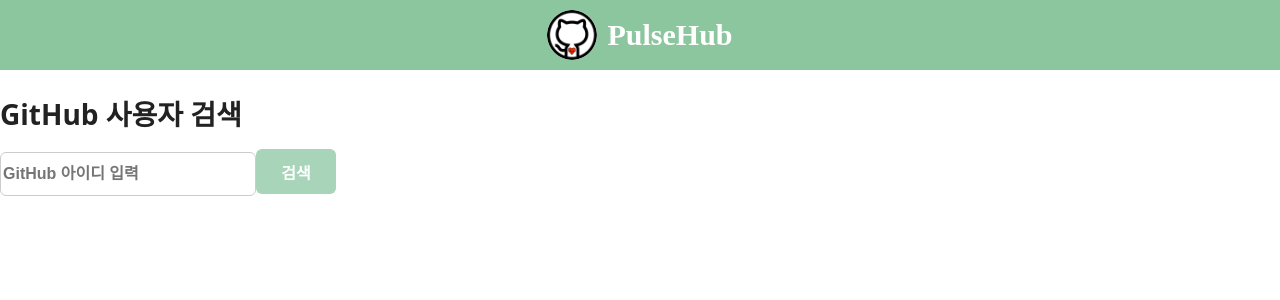
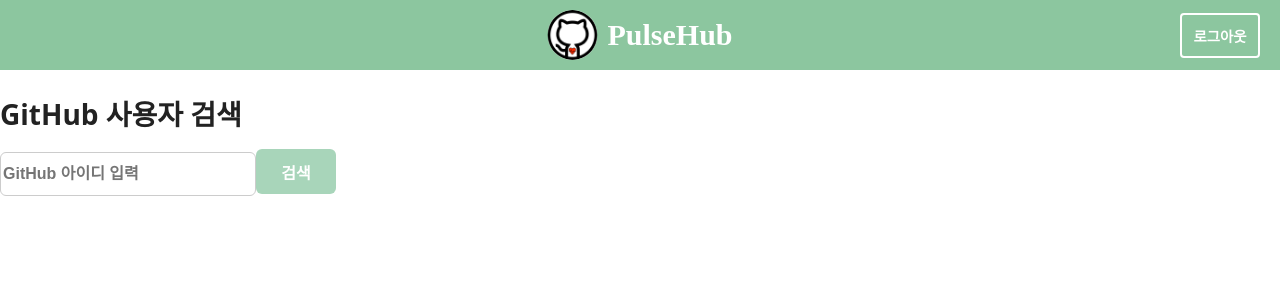
Before and after one commit to trueS2/PulseHub-Fe, a React (Create React App) app: page / in a window 1280 px wide. Shown: the top 300 px of the page. Built offline with nearby package versions, Linux system fonts and the light colour scheme; no server answers; sample sign-in values are in the browser's storage.

Commit message:
feat: 로그아웃 기능 개발

```diff
--- a/src/app/components/organisms/Header.js
+++ b/src/app/components/organisms/Header.js
@@ -1,11 +1,38 @@
+// src/app/components/organisms/Header.js
 import React from 'react';
+import { useNavigate, useLocation } from 'react-router-dom';
 import styles from './Header.module.css';
 
-function Header() {
+function Header({ onLogout }) {
+    const navigate = useNavigate();
+    const { pathname } = useLocation();
+    const showLogout = pathname !== '/login';
+
+    const handleLogout = () => {
+        localStorage.removeItem('jwt');
+        onLogout && onLogout();
+        navigate('/login');
+    };
+
     return (
         <header className={styles.header}>
-            <img src="/pulsehub-icon.png" alt="PulseHub Logo" className={styles.logoImage} />
-            <h1 className={styles.logo}>PulseHub</h1>
+            <div className={styles.logoContainer}>
+                <img
+                    src="/pulsehub-icon.png"
+                    alt="PulseHub Logo"
+                    className={styles.logoImage}
+                />
+                <h1 className={styles.logo}>PulseHub</h1>
+            </div>
+
+            {showLogout && (
+                <button
+                    onClick={handleLogout}
+                    className={styles.logoutButton}
+                >
+                    로그아웃
+                </button>
+            )}
         </header>
     );
 }
--- a/src/app/components/organisms/Header.module.css
+++ b/src/app/components/organisms/Header.module.css
@@ -1,19 +1,24 @@
+/* src/app/components/organisms/Header.module.css */
 .header {
+    position: relative;
+    display: flex;
+    justify-content: flex-end;
+    align-items: center;
     width: 100%;
     height: 70px;
-    background-color: #8cc69f;
-    display: flex;
-    justify-content: center;
-    align-items: center;
     padding: 0 20px;
     box-sizing: border-box;
+    background-color: #8cc69f;
     color: white;
     font-weight: 700;
 }
 
-.logo {
-    font-size: 30px;
-    height: auto;
+.logoContainer {
+    position: absolute;
+    left: 50%;
+    transform: translateX(-50%);
+    display: flex;
+    align-items: center;
 }
 
 .logoImage {
@@ -22,3 +27,24 @@
     margin-right: 10px;
     border-radius: 100px;
 }
+
+.logo {
+    font-size: 30px;
+    margin: 0;
+    line-height: 1;
+}
+
+.logoutButton {
+    background: transparent;
+    border: 2px solid white;
+    border-radius: 4px;
+    padding: 4px 8px;
+    font-size: 0.9rem;
+    cursor: pointer;
+    color: white;
+    margin-left: auto;
+}
+
+.logoutButton:hover {
+    background: rgba(255, 255, 255, 0.2);
+}
--- a/src/app/components/pages/HomePage.js
+++ b/src/app/components/pages/HomePage.js
@@ -1,17 +1,16 @@
 // src/app/components/pages/HomePage.js
 import React, { useState } from 'react';
 import { useGithubUser } from '../../hooks/useGithubUser';
-import UserProfile from '../organisms/UserProfile';
-import SearchForm from '../molecules/SearchForm';
 import Header from '../organisms/Header';
 import Heading from '../atoms/Heading';
+import SearchForm from '../molecules/SearchForm';
+import UserProfile from '../organisms/UserProfile';
 import CommitSection from '../organisms/CommitSection';
 
 function HomePage() {
     const [username, setUsername] = useState('');
     const [commitDays, setCommitDays] = useState(30);
     const [commitAnalyzeTrigger, setCommitAnalyzeTrigger] = useState(false);
-
     const { userData, loading, error, getUserData } = useGithubUser();
 
     const handleSearch = () => {
@@ -27,11 +26,14 @@ function HomePage() {
         }
     };
 
+    const handleLogoutCleanup = () => {
+    };
+
     return (
         <div>
-            <Header />
+            <Header onLogout={handleLogoutCleanup} />
+
             <Heading level={2}>GitHub 사용자 검색</Heading>
-
             <SearchForm
                 username={username}
                 setUsername={setUsername}
@@ -44,14 +46,12 @@ function HomePage() {
             {userData && (
                 <>
                     <Heading level={2}>프로필</Heading>
-
                     <UserProfile user={userData} />
 
                     <div style={{ marginTop: '1rem' }}>
                         <label htmlFor="commitDays">
                             <Heading level={2}>커밋 조회</Heading>
                         </label>
-
                         <select
                             id="commitDays"
                             value={commitDays}
@@ -62,7 +62,10 @@ function HomePage() {
                             <option value={60}>2개월</option>
                             <option value={90}>3개월</option>
                         </select>
-                        <button onClick={handleCommitAnalyze} style={{ marginLeft: '0.5rem' }}>
+                        <button
+                            onClick={handleCommitAnalyze}
+                            style={{ marginLeft: '0.5rem' }}
+                        >
                             커밋 분석
                         </button>
                     </div>
```
Also changed, not shown: src/app/components/pages/LoginPage.js (+7 -5 lines).
